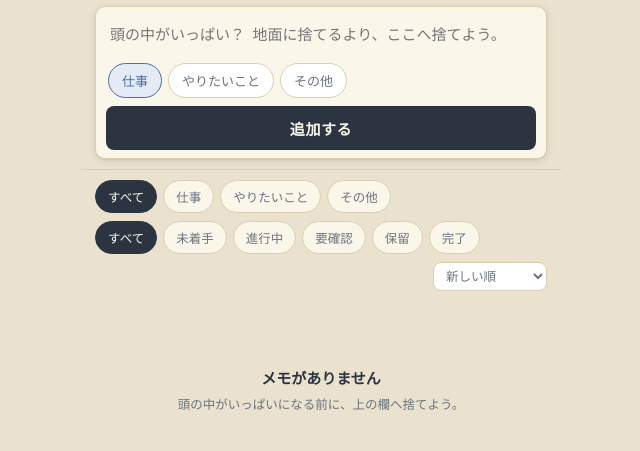
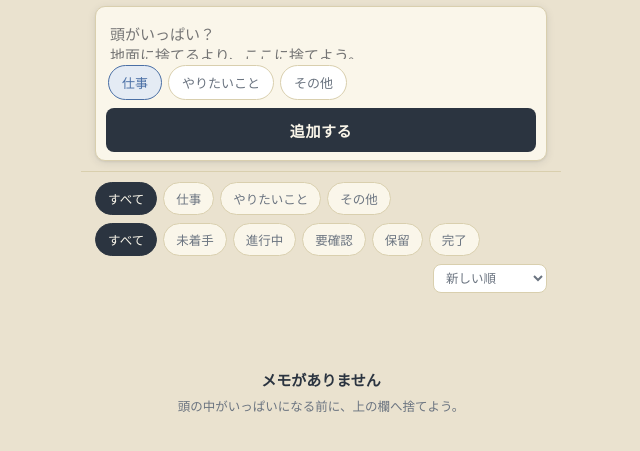
Before and after one commit to Shimokawa314/Flash-Thought, a plain HTML site: page index.html in a window 1280 px wide. Shown: the part 45-496 px from the top of the page, without its empty margins (319-959 px from the left). Drawn offline with Linux system fonts and the light colour scheme.

Commit message:
Add files via upload

```diff
--- a/index.html
+++ b/index.html
@@ -4,7 +4,7 @@
 <meta charset="UTF-8">
 <meta name="viewport" content="width=device-width, initial-scale=1">
 <title>Flash Thought</title>
-<link rel="icon" href="favicon.ico">
+<link rel="icon" type="image/png" sizes="32x32" href="favicon-32.png">
 <link rel="apple-touch-icon" href="apple-touch-icon.png">
 <link rel="icon" type="image/png" sizes="192x192" href="icon-192.png">
 <link rel="icon" type="image/png" sizes="512x512" href="icon-512.png">
@@ -311,7 +311,8 @@
     </header>
 
     <div class="capture">
-      <textarea id="noteInput" placeholder="頭の中がいっぱい？ 地面に捨てるより、ここへ捨てよう。" rows="1"></textarea>
+      <textarea id="noteInput" placeholder="頭がいっぱい？
+地面に捨てるより、ここに捨てよう。" rows="2"></textarea>
       <div class="cat-pick" id="catPick">
         <button class="cat-chip" data-c="work" data-active="0">仕事</button>
         <button class="cat-chip" data-c="want" data-active="0">やりたいこと</button>
```
Also changed, not shown: apple-touch-icon.png, favicon-32.png (added), icon-192.png, icon-512.png, manifest.json.
